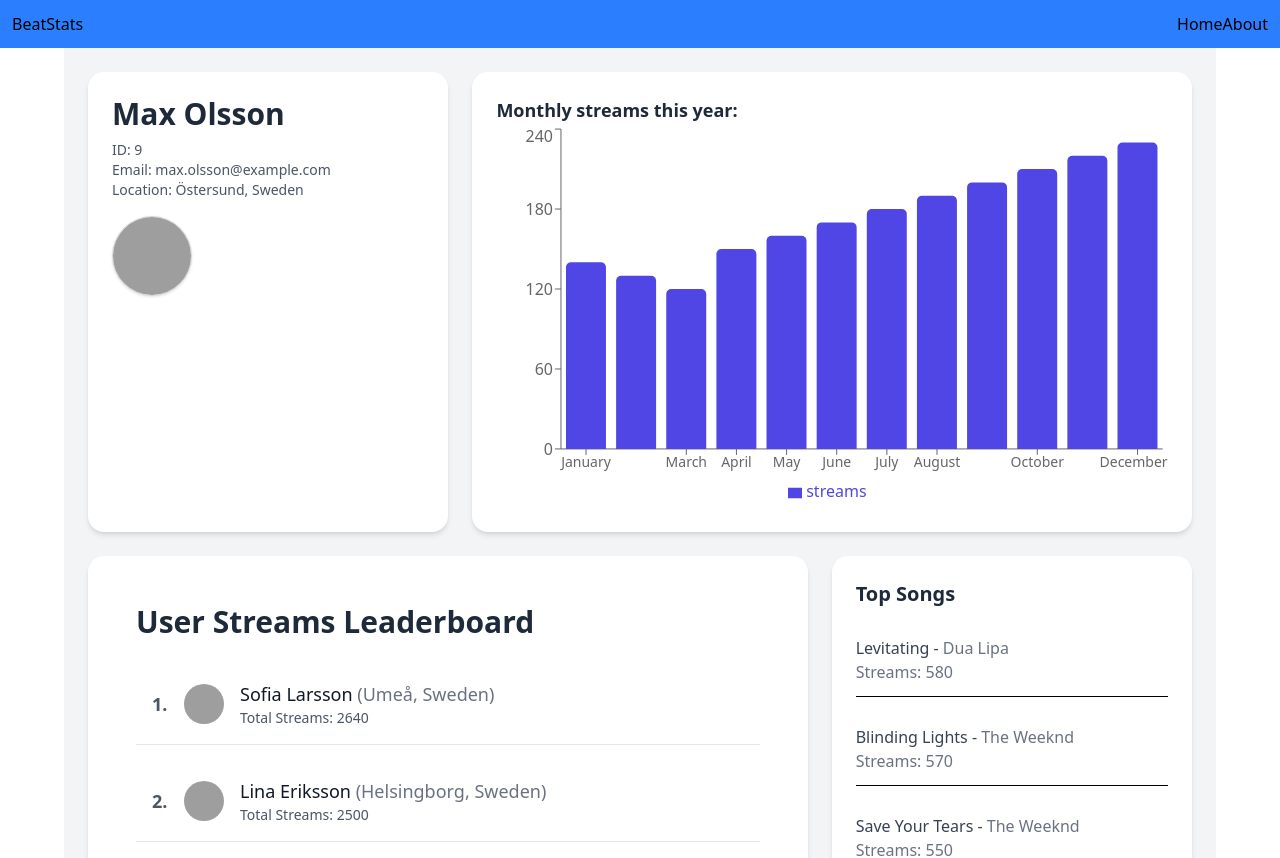
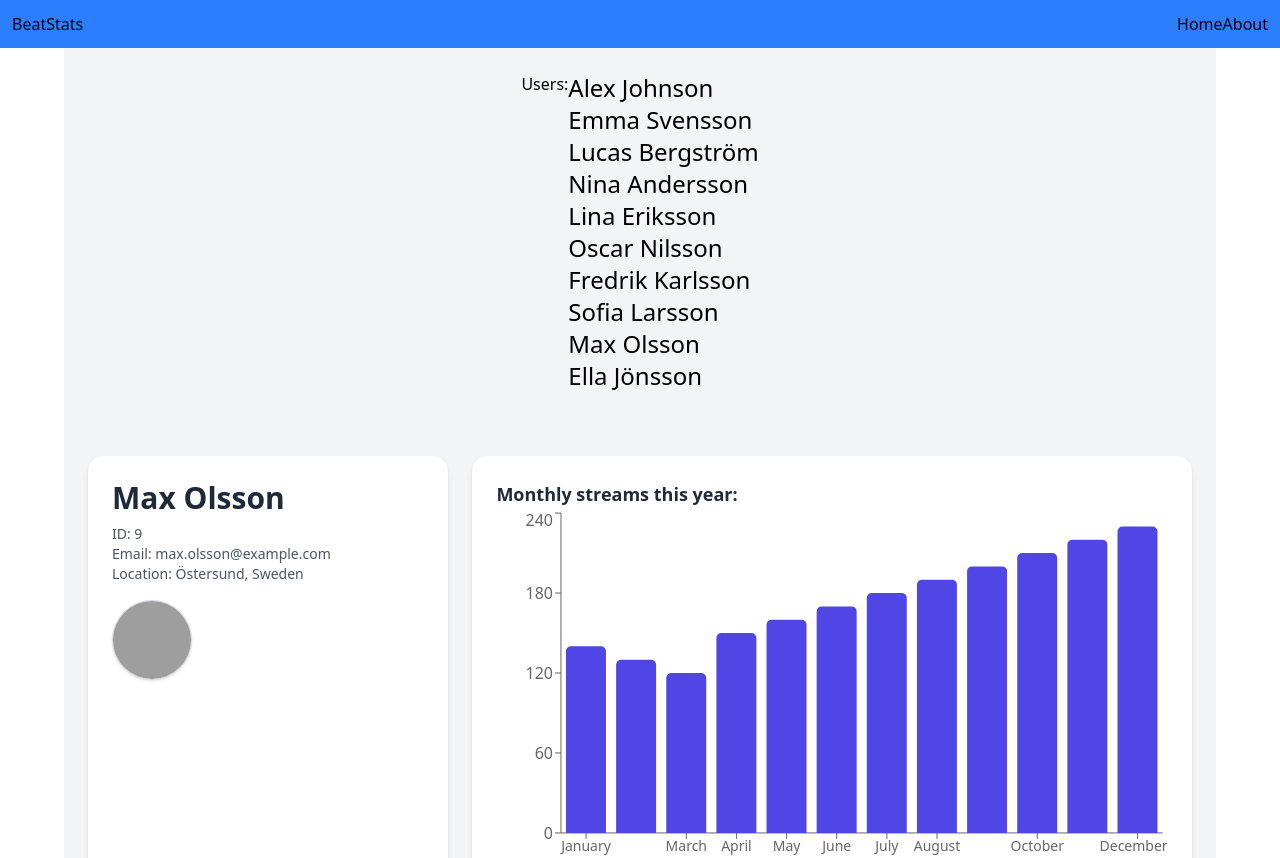
Before and after one commit to elinstella/dashboard-react-individuell, a React (Vite) app in the folder dashboard-lkpg/: page / in a window 1280 px wide. Shown: the top 858 px of the page. Built offline with nearby package versions, Linux system fonts and the light colour scheme; grey boxes are pictures that could not be loaded.

Commit message:
add list change user

```diff
--- a/dashboard-lkpg/src/components/Dashboard.jsx
+++ b/dashboard-lkpg/src/components/Dashboard.jsx
@@ -9,13 +9,38 @@ import {
   Legend,
 } from 'recharts';
 import UserLeaderboard from './UserLeaderboard';
+import MenuUsers from './MenuUsers';
+import { useState } from 'react';
 
 function Dashboard() {
+  const [userMusicStats, setUserMusicStats] = useState(mockData.users[8]);
   // Ändra [8] => [2] t.ex för annan user
-  const userMusicStats = mockData.users[8];
+  // const userMusicStats = ;
+
+  function handleUserClick(userId) {
+    const selectedUser = mockData.users.find((user) => user.id === userId);
+    setUserMusicStats(selectedUser); // Update state to the clicked user
+  }
 
   return (
     <main className='p-6 max-w-6xl mx-auto bg-gray-100 min-h-screen'>
+      <div className='flex justify-center pb-16'>
+        <h2>Users:</h2>
+        <ul>
+          {mockData.users.map((user) => (
+            <li
+              className='cursor-pointer text-2xl'
+              key={user.id}
+              onClick={() => handleUserClick(user.id)}
+            >
+              {user.name}
+            </li>
+          ))}
+        </ul>
+      </div>
+
+      {/* Gaston dropdown menu */}
+
       <div className='flex gap-6'>
         {/* User info and Profile - vänster */}
         <div className='bg-white p-6 rounded-2xl shadow-md w-1/3 min-w-[250px]'>
```
